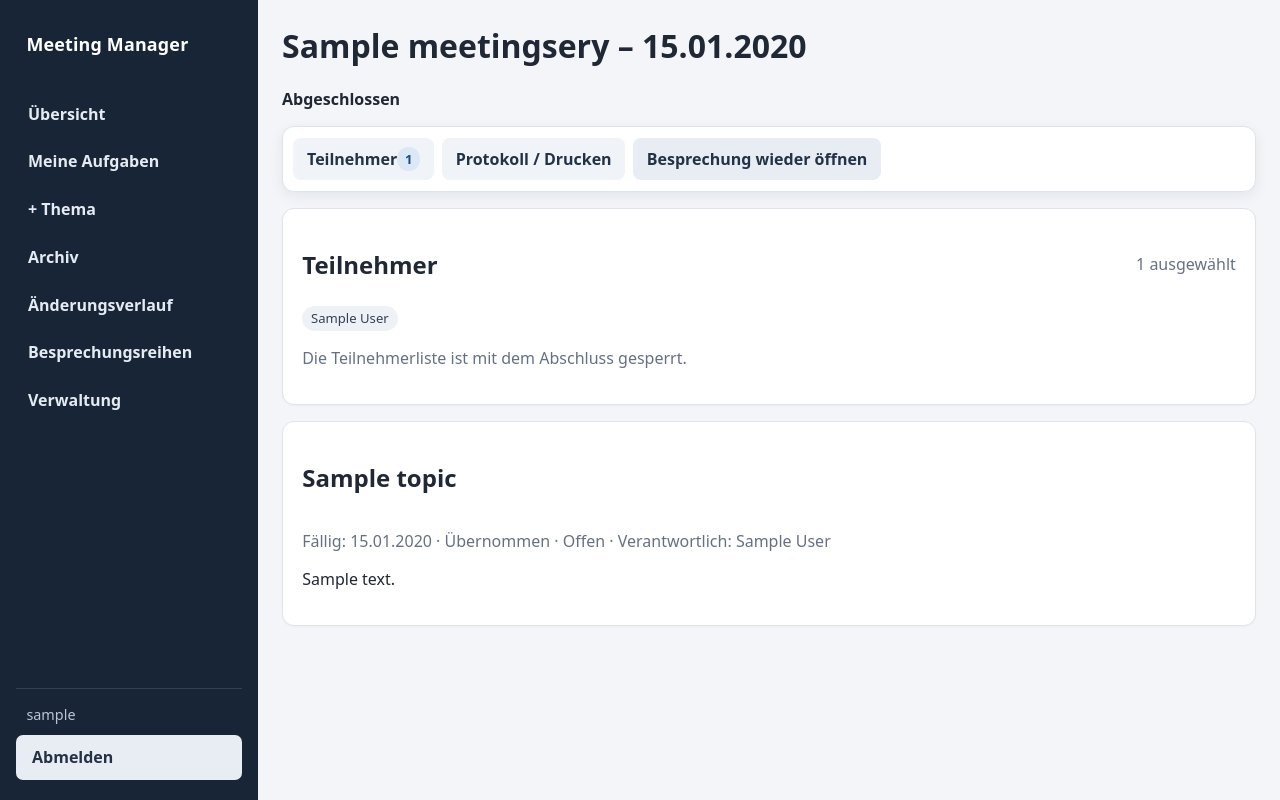
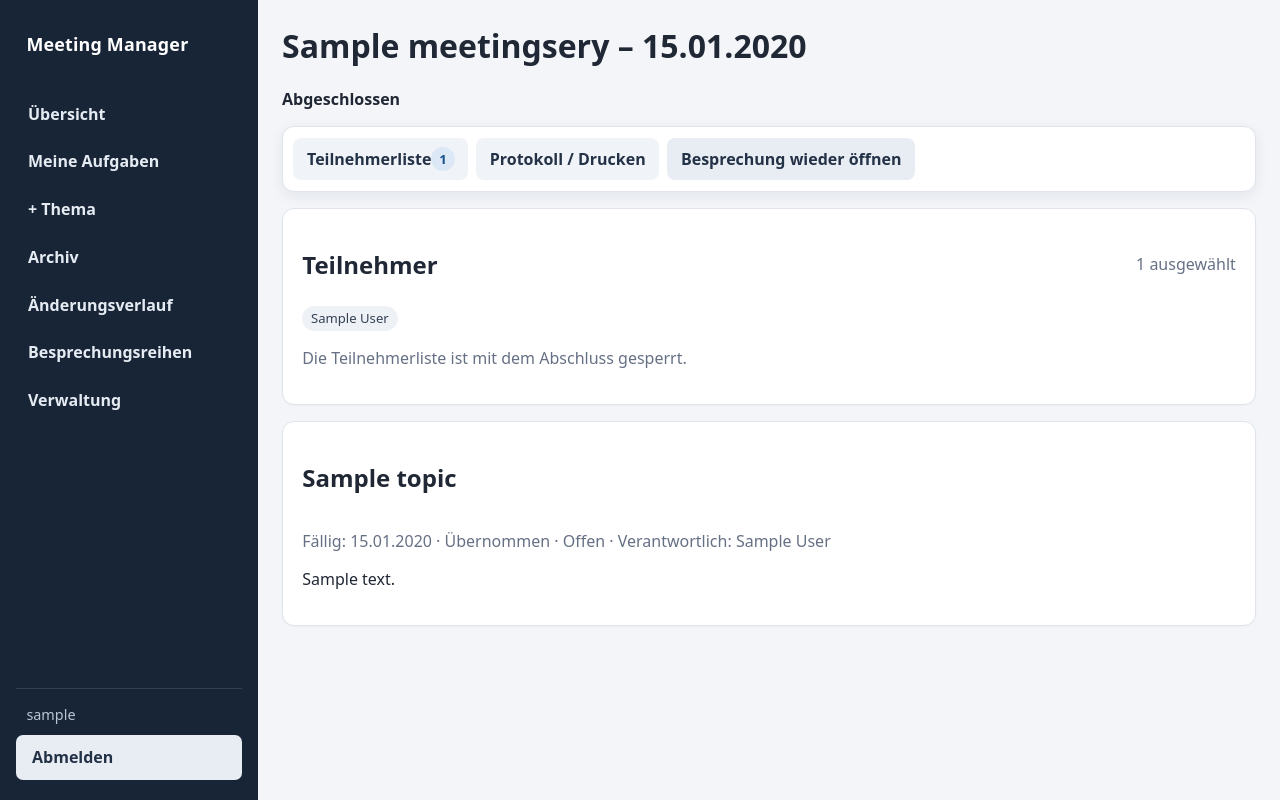
Before and after one commit to k2home/meeting, a Django app: page /meeting/1/ in a window 1280 px wide. Run offline with Django 5.2, Linux system fonts and the light colour scheme; a user stored in the database is signed in; tables that the repository leaves empty hold one stand-in row (values such as "Sample post").

Commit message:
Aktionsmenü mit vollständigen Bezeichnungen versehen

```diff
--- a/templates/meetings/meeting.html
+++ b/templates/meetings/meeting.html
@@ -4,7 +4,7 @@
 <p>{% if meeting.finalized_at %}<strong>Abgeschlossen</strong>{% else %}<strong>In Bearbeitung</strong>{% endif %}</p>
 
 <nav class="meeting-action-menu no-print" aria-label="Aktionen für diese Besprechung">
-  <a class="meeting-menu-link" href="#participants">Teilnehmer <span class="menu-count">{{ meeting.participants.count }}</span></a>
+  <a class="meeting-menu-link" href="#participants">Teilnehmerliste <span class="menu-count">{{ meeting.participants.count }}</span></a>
   <a class="meeting-menu-link" href="{% url 'protocol' meeting.id %}">Protokoll / Drucken</a>
   {% if not meeting.finalized_at and items %}
     <button class="meeting-menu-button secondary" type="submit" form="agenda-reorder-form">Reihenfolge speichern</button>
@@ -12,7 +12,7 @@
   {% if not meeting.finalized_at %}
     <form method="post" action="{% url 'finalize' meeting.id %}" onsubmit="return confirm('Besprechung abschließen und den Protokollstand sichern?');">
       {% csrf_token %}
-      <button class="meeting-menu-button finish-button" type="submit">Besprechung abschließen</button>
+      <button class="meeting-menu-button finish-button" type="submit">Besprechung abschließen &amp; Protokollstand sichern</button>
     </form>
   {% elif is_moderator %}
     <form method="post" action="{% url 'meeting_reopen' meeting.id %}">
```
